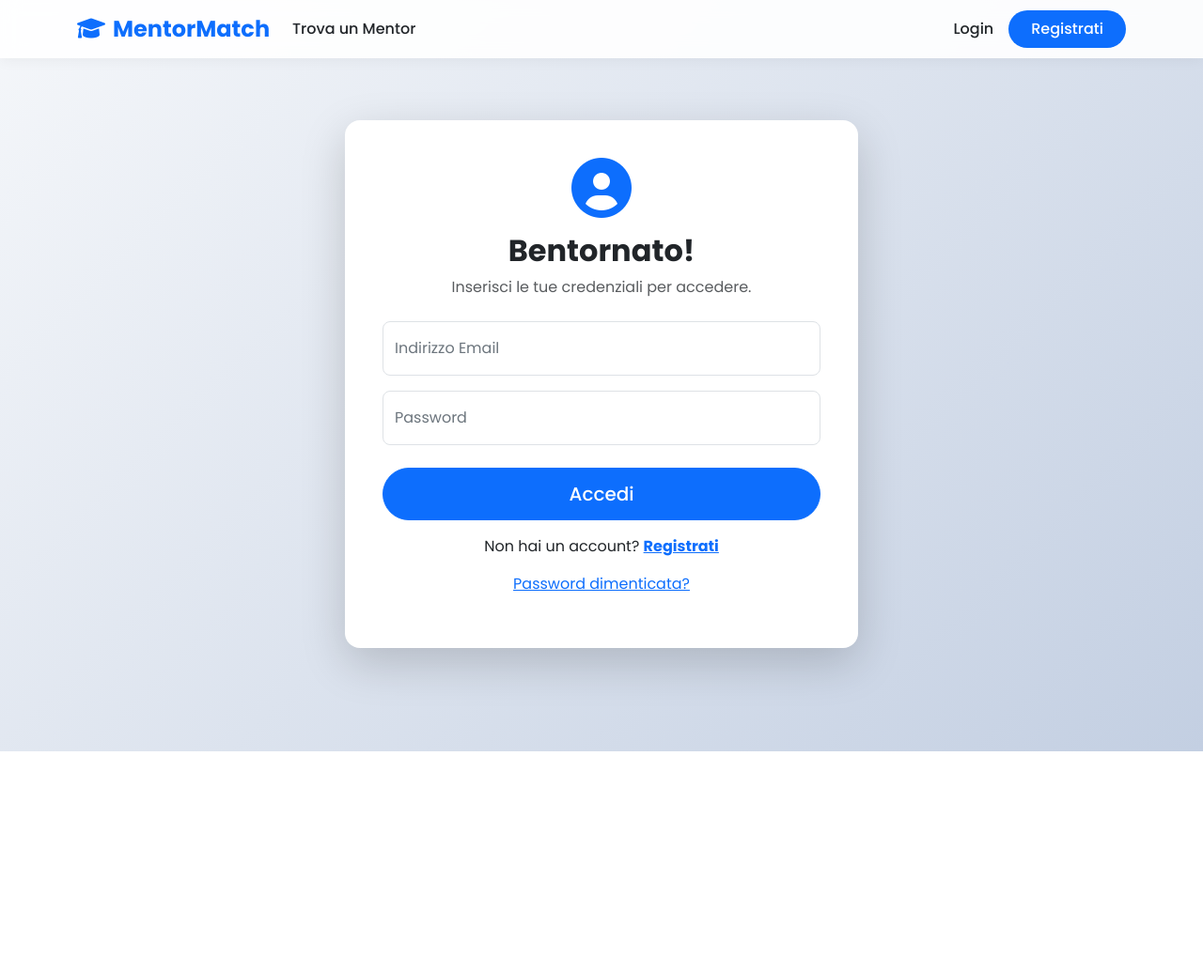
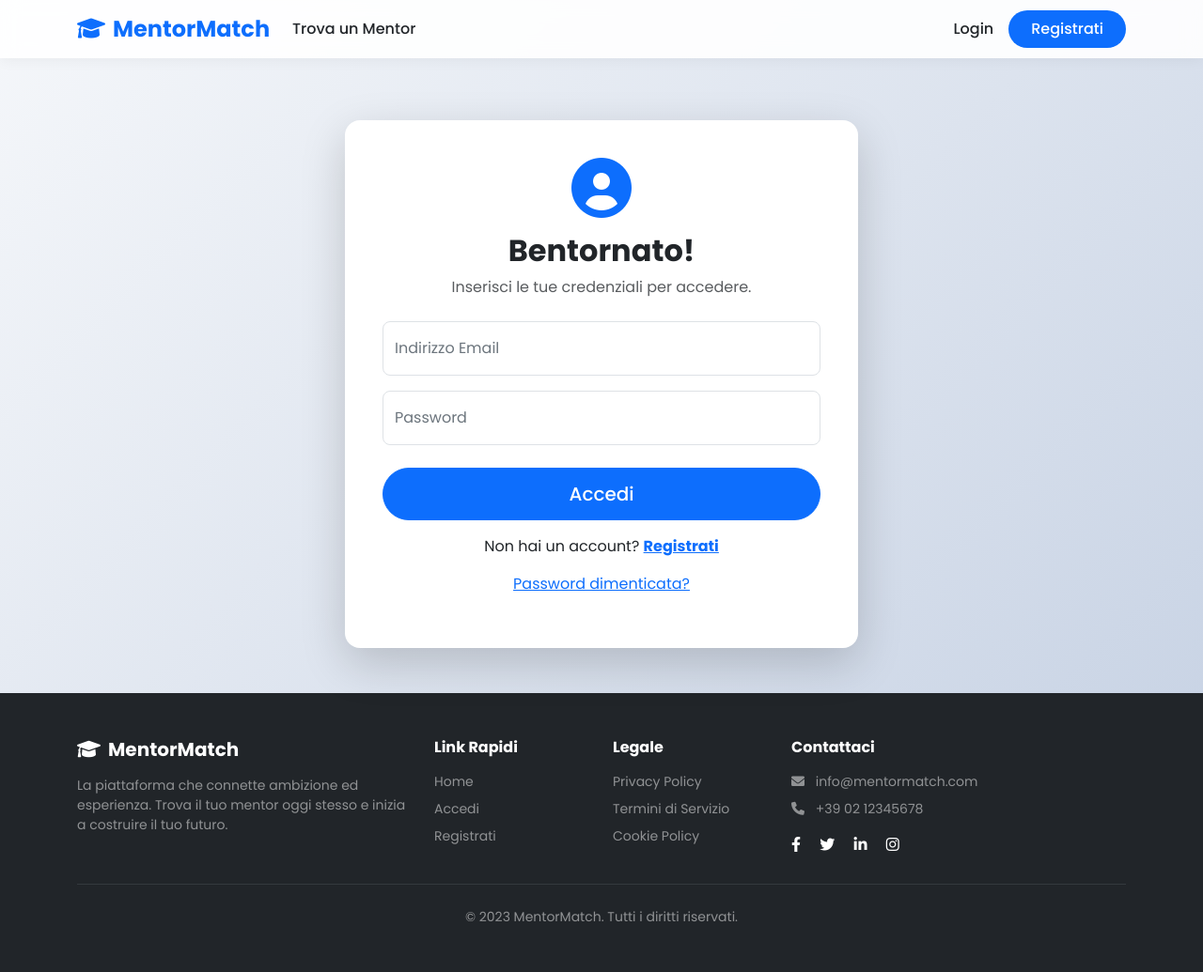
Before and after one commit to RadSamu/MentorMatch, a plain HTML site: page frontend/login.html in a window 1280 px wide. Shown: the whole page at 94% size. Before the commit the page ends 800 px from the top, so only its background shows below. Drawn offline with nearby package versions, Linux system fonts and the light colour scheme.

Commit message:
Frontend: Aggiunto footer a Login e Registrazione

```diff
--- a/frontend/login.html
+++ b/frontend/login.html
@@ -61,6 +61,9 @@
         </div>
     </div>
 
+    <!-- Footer -->
+    <div id="footer-placeholder"></div>
+
     <script src="https://code.jquery.com/jquery-3.7.1.min.js"></script>
     <script src="https://cdn.jsdelivr.net/npm/bootstrap@5.3.3/dist/js/bootstrap.bundle.min.js"></script>
     <script src="/js/global.js"></script>
```
Also changed, not shown: frontend/register.html (+3 -0 lines).
